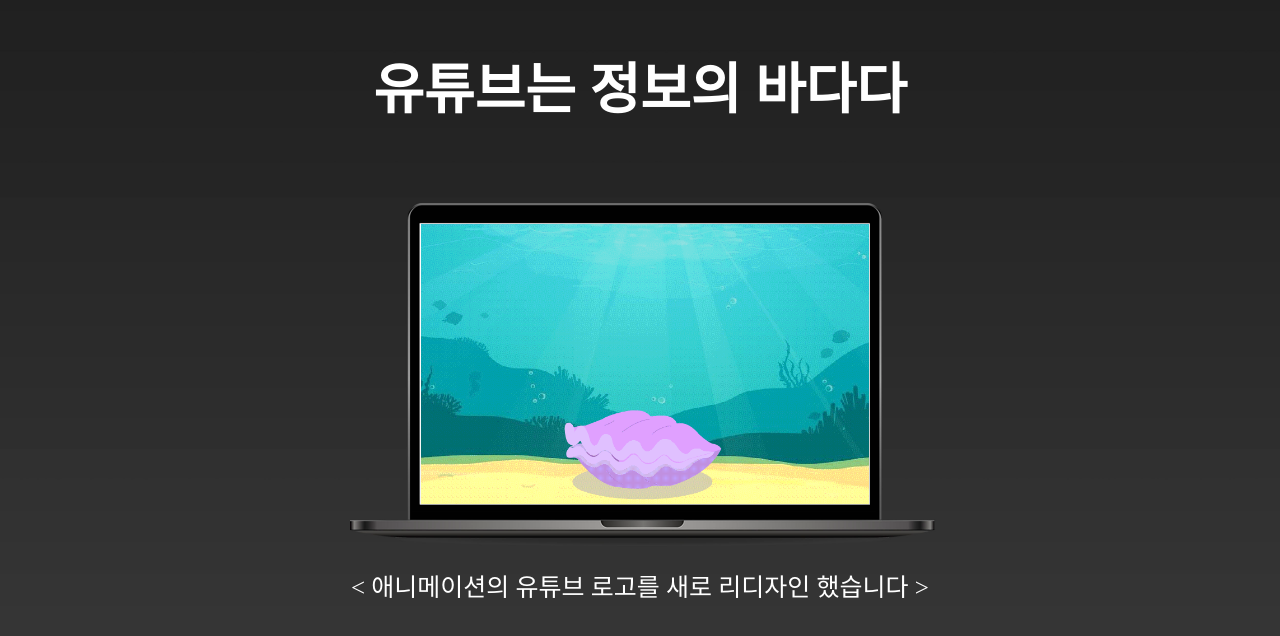
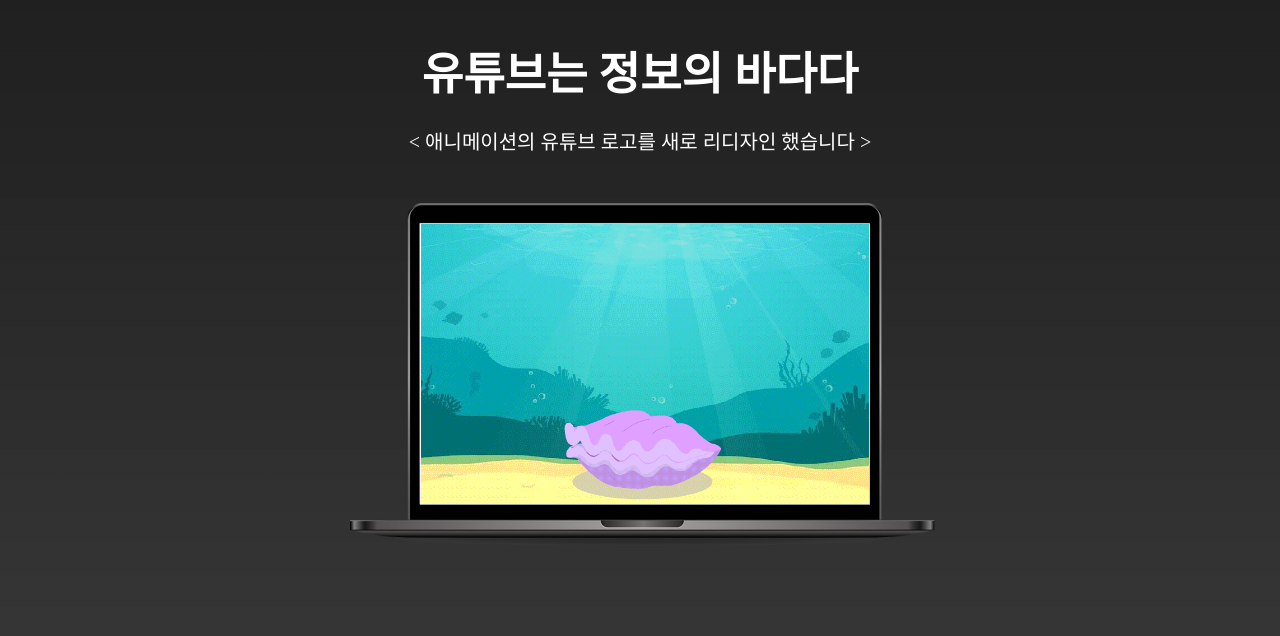
Before and after one commit to dyd3378/YouTubeAni, a plain HTML site: page index.html in a window 1280 px wide. Drawn offline with Linux system fonts and the light colour scheme.

Commit message:
Add files via upload

```diff
--- a/index.html
+++ b/index.html
@@ -7,16 +7,17 @@
     <title> 최용우 - 애니메이션</title>
     <style>
         body {background: url("./images/bg.jpg")no-repeat center/cover; }
-        h1 {position: absolute; left: 50%; top: 6%; transform: translate(-50%,-50%); color: #fff; font-size: 55px; z-index: 3; }
+        h1 {position: absolute; left: 50%; top: 5%; transform: translate(-50%,-50%); color: #fff; font-size: 45px; z-index: 3; }
         .nt img {width:100%; height: 128%; transform: translate(-50%,-50%); position: absolute;left: 50%; top: 50%; z-index:1;}
         .yt img {width: 35%; height: 35%; transform: translate(-50%,-50%); position: absolute;left: 50.4%; top: 45.5%;z-index:2;}
-        p {position: absolute; left: 50%; top: 70%; transform: translate(-50%,-50%); color: #fff; font-size: 25px; z-index: 3; }
+        p {position: absolute; left: 50%; top: 15%; transform: translate(-50%,-50%); color: #fff; font-size: 20px; z-index: 3; }
     </style>
 </head>
 <body>
-    <h1>유튜브는 정보의 바다다</h1>
+
     <div class="nt"><img src="./images/bg-nb4.jpg" alt="노트북배경"></div>
     <div class="yt"><img src="./images/youtube.gif" alt="유튜브"></div>>
+    <h1>유튜브는 정보의 바다다</h1>
     <p> &#60; 애니메이션의 유튜브 로고를 새로 리디자인 했습니다 &#62;</p>
 </body>
 </html>
```
